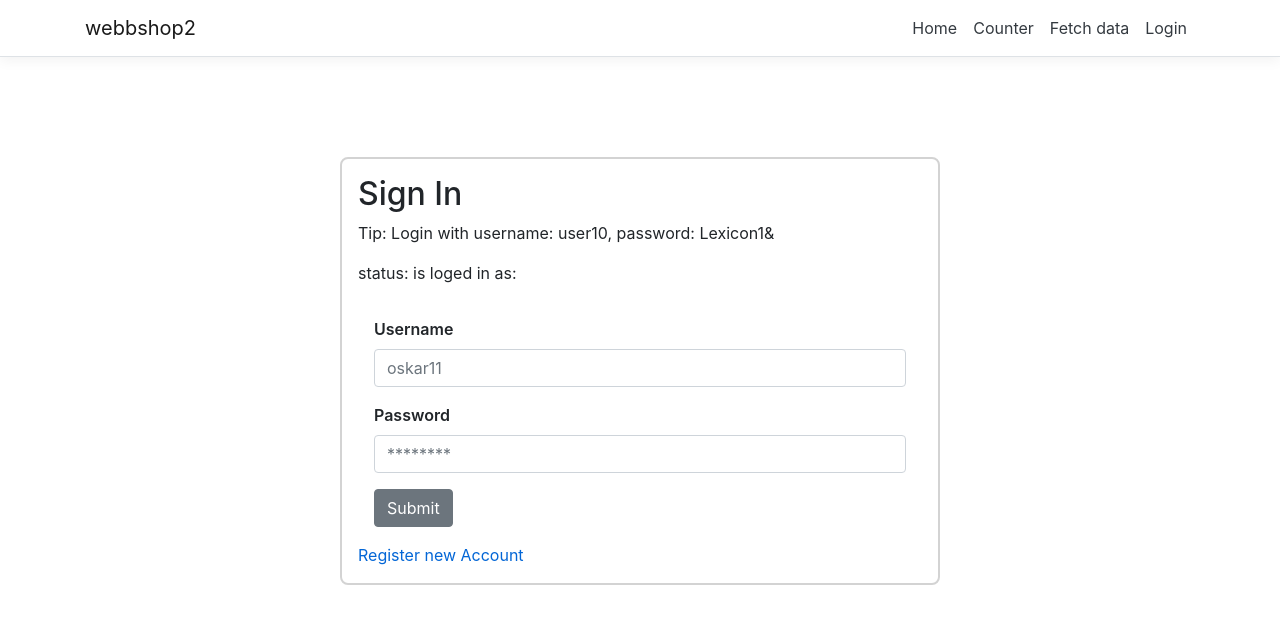
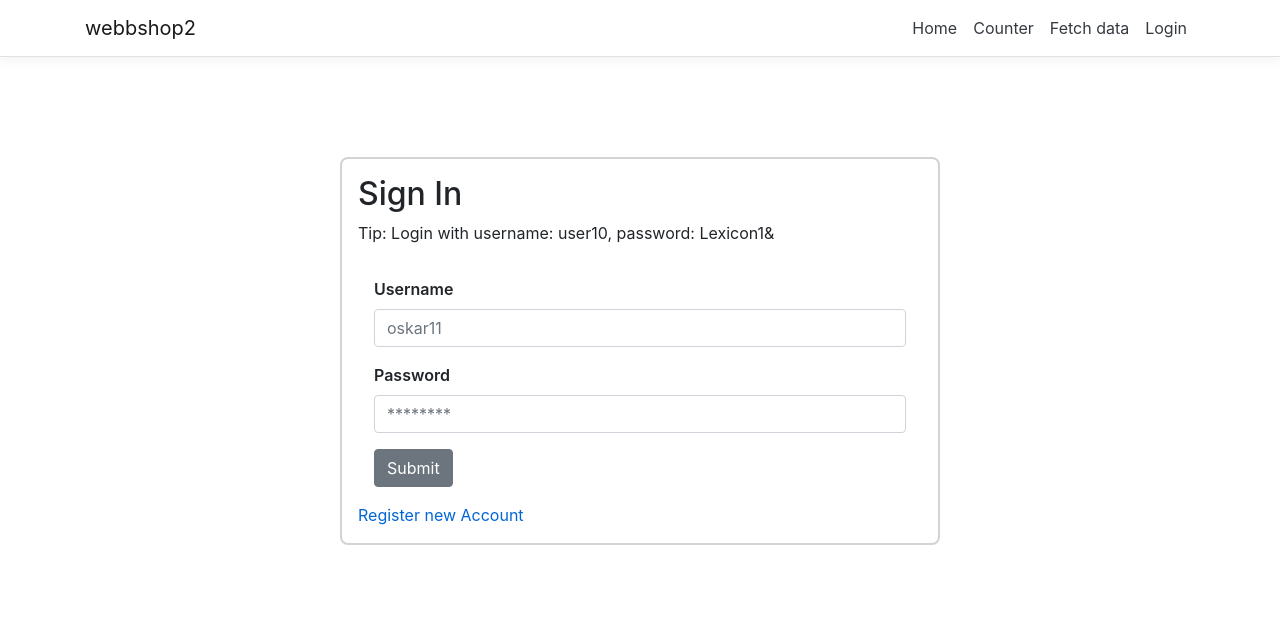
Before and after one commit to Lexicon-grupp-4/webshop, a React (Create React App) app in the folder webbshop2/ClientApp/: page /login in a window 1280 px wide. Shown: the top 624 px of the page. Built offline with nearby package versions, Linux system fonts and the light colour scheme; no server answers.

Commit message:
minor form fix (#3)

```diff
--- a/webbshop2/ClientApp/src/components/LoginPage.tsx
+++ b/webbshop2/ClientApp/src/components/LoginPage.tsx
@@ -1,7 +1,7 @@
 import React, { SyntheticEvent, useState } from 'react';
-import { Button, Form, FormGroup, Input, Label/*, NavLink*/ } from 'reactstrap';
-import { useSelector, useDispatch } from 'react-redux';
-import { actionCreators, selectIsLogedIn, selectUser, User } from '../store/Auth';
+import { Button, Form, FormGroup, Input, Label } from 'reactstrap';
+import { useDispatch } from 'react-redux';
+import { actionCreators } from '../store/Auth';
 import './LoginPage.css';
 import { Link } from "react-router-dom";
 const { attemptLogin } = actionCreators;
@@ -11,8 +11,6 @@ export default function LoginPage() {
     const [userName, setUserName] = useState('');
     const [password, setPassword] = useState('');
     const dispatch = useDispatch();
-    const isLogedIn = useSelector(selectIsLogedIn);
-    const user = useSelector(selectUser) as User;
     function handleSubmit(event: SyntheticEvent) {
         event.preventDefault();
         dispatch(attemptLogin(userName, password))
@@ -23,10 +21,6 @@ export default function LoginPage() {
         <div className="Login">
             <h2>Sign In</h2>
             <p>Tip: Login with username: user10, password: Lexicon1&</p>
-            <p> status:
-                {isLogedIn? ' is loged in as: ' : ' is NOT loged in'}
-                {user && user.name }
-            </p>
             <Form className="form">
                 <FormGroup>
                     <Label for="Name">Username</Label>
--- a/webbshop2/ClientApp/src/store/Auth.ts
+++ b/webbshop2/ClientApp/src/store/Auth.ts
@@ -179,5 +179,4 @@ export const reducer: Reducer<AuthState> = (state: AuthState | undefined, incomi
 
 // SELECTORS
 
-export const selectIsLogedIn = (state: ApplicationState) => state.auth!.isLogedIn;
 export const selectUser = (state: ApplicationState) => state.auth!.user;
--- a/webbshop2/ClientApp/src/store/WeatherForecasts.ts
+++ b/webbshop2/ClientApp/src/store/WeatherForecasts.ts
@@ -45,6 +45,10 @@ export const actionCreators = {
         // Only load data if it's something we don't already have (and are not already loading)
         const appState = getState();
         const jwt = sessionStorage.getItem('jwt');
+        if (!jwt) {
+            console.error('missing token')
+            return;
+        }
         const headers = {
           'Authorization': `Bearer ${jwt}`
         };
```
